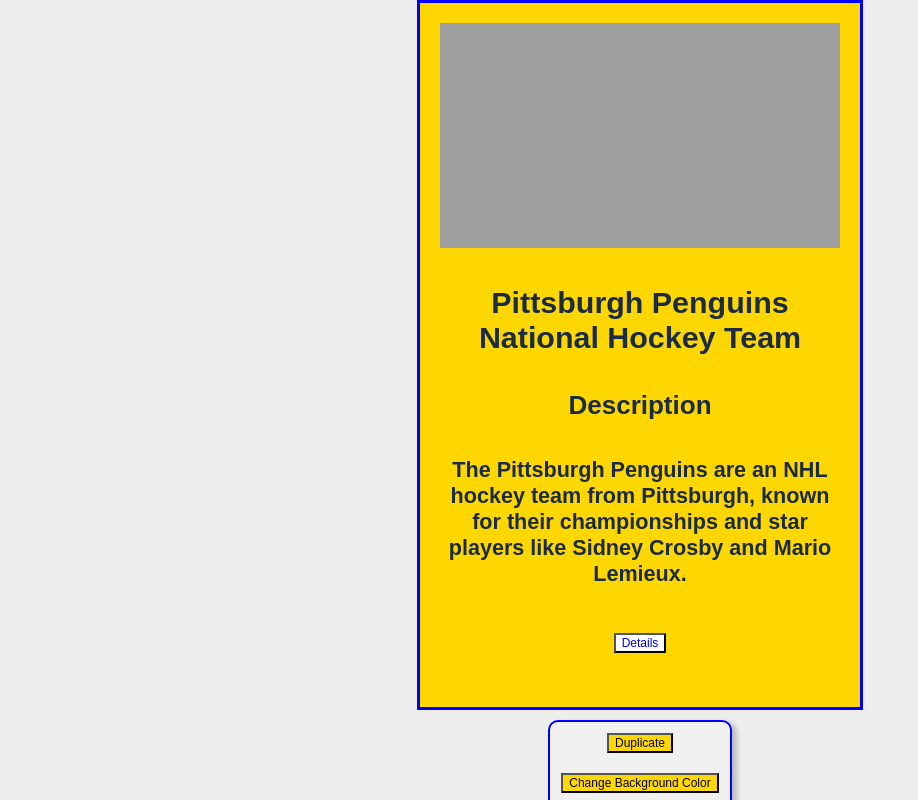
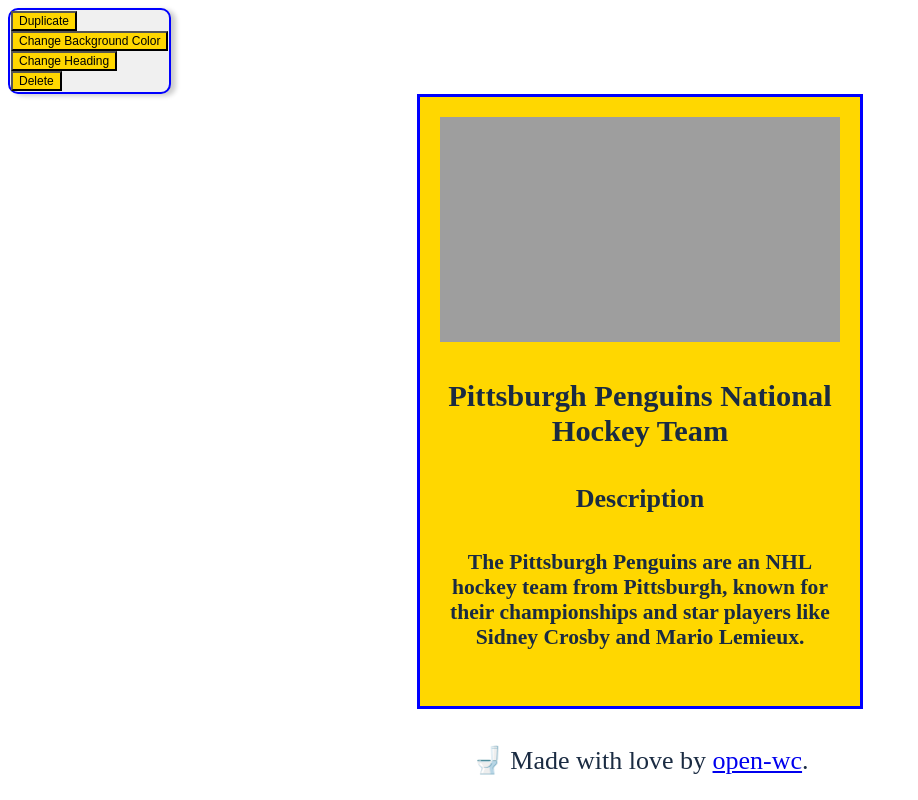
Before and after one commit to Zachary-Craig/penguin-card, a website with bundled scripts: page index.html in a window 1280 px wide. Shown: the top 800 px of the page, without its empty margins (0-918 px from the left). Built offline with nearby package versions, Linux system fonts and the light colour scheme.

Commit message:
buttons not working still

```diff
--- a/index.html
+++ b/index.html
@@ -8,21 +8,128 @@
   <base href="/">
 
   <style>
-    html,
-    body {
-      margin: 0;
-      padding: 0;
-      font-family: sans-serif;
-      background-color: #ededed;
-    }
+  .dup-button button {
+  background-color: gold;
+  font-size: 12px;
+}
+.dup-button button:hover{
+  color: white;
+  background-color: blue;
+}
+.dup-button button:focus{
+  color: white;
+  background-color: blue;
+}
+.backgroundcolorButton button {
+  background-color: gold;
+  font-size: 12px;
+}
+.backgroundcolorButton button:hover{
+  color: white;
+  background-color: blue;
+}
+.backgroundcolorButton button:focus{
+  color: white;
+  background-color: blue;
+}
+.headingButton button {
+  background-color: gold;
+  font-size: 12px;
+}
+.headingButton button:hover{
+  color: white;
+  background-color: blue;
+}
+.headingButton button:focus{
+  color: white;
+  background-color: blue;
+}
+.deleteCard button {
+  background-color: gold;
+  font-size: 12px;
+}
+.deleteCard button:hover{
+  color: white;
+  background-color: blue;
+}
+.deleteCard button:focus{
+  color: white;
+  background-color: blue;
+}
+.button-box {
+  background-color: #f0f0f0;
+  border: 2px solid blue;
+  border-radius: 10px;
+  padding: 1px;
+  display: inline-block;
+  box-shadow: 5px 2px 5px rgba(0, 0, 0, 0.2);
+}
+.card-container {
+  display: flex;
+  flex-direction: row;
+  gap: 10px;
+}
   </style>
+
   <title>penguin-card</title>
 </head>
+<div class="button-box">
+  <div class="dup-button">
+    <button>Duplicate</button>
+  </div>
+
+  <div class="backgroundcolorButton">
+    <button onclick="changeBackgroundColor()"> Change Background Color</button>
+      </div>
+
+  <div class="headingButton">
+    <button onclick="changeHeading()"> Change Heading</button>
+      </div>
+
+  <div class="deleteCard">
+    <button onclick="deleteDupCard()">Delete</button>
+  </div>
+  </div>
 
 <body>
   <penguin-card></penguin-card>
 
   <script type="module" src="./src/penguin-card.js"></script>
-</body>
+  <script>
+    document.querySelector(".dup-button").addEventListener("click", (e) => {
+        const card = document.querySelector("penguin-card");
+        const cardCopy = card.cloneNode(true);
+        cardCopy.appendChild(card);
+      });
+
+      function hideDescription() {
+  if (document.querySelector(".description").hidden == true){
+    document.querySelector(".description").hidden = false;
+  }
+  else {
+    document.querySelector(".description").hidden = true;
+
+  }
+}
+
+function changeBackgroundColor() {
+
+  if (document.querySelector(".wrapper").style.backgroundColor == 'gold') {
+    document.querySelector(".wrapper").style.backgroundColor = 'red', 'orange', 'green', 'blue', 'purple';
+  } else {
+    document.querySelector(".wrapper").style.backgroundColor = 'gold';
+  }
+}
+
+function changeHeading() {
+  document.querySelector(".header").innerHTML = "<h1>something else</h1>";
+}
+
+function deleteDupCard() {
+  const card = document.querySelector(".wrapper");
+  card.remove();
+}
+  </script>
+  </body>
 
 </html>
--- a/src/penguin-card.js
+++ b/src/penguin-card.js
@@ -58,67 +58,6 @@
 button {
   margin: 10px;
 }
-.dup-button button {
-  background-color: gold;
-  font-size: 12px;
-}
-.dup-button button:hover{
-  color: white;
-  background-color: blue;
-}
-.dup-button button:focus{
-  color: white;
-  background-color: blue;
-}
-.backgroundcolorButton button {
-  background-color: gold;
-  font-size: 12px;
-}
-.backgroundcolorButton button:hover{
-  color: white;
-  background-color: blue;
-}
-.backgroundcolorButton button:focus{
-  color: white;
-  background-color: blue;
-}
-.headingButton button {
-  background-color: gold;
-  font-size: 12px;
-}
-.headingButton button:hover{
-  color: white;
-  background-color: blue;
-}
-.headingButton button:focus{
-  color: white;
-  background-color: blue;
-}
-.deleteCard button {
-  background-color: gold;
-  font-size: 12px;
-}
-.deleteCard button:hover{
-  color: white;
-  background-color: blue;
-}
-.deleteCard button:focus{
-  color: white;
-  background-color: blue;
-}
-.button-box {
-  background-color: #f0f0f0;
-  border: 2px solid blue;
-  border-radius: 10px;
-  padding: 1px;
-  display: inline-block;
-  box-shadow: 5px 2px 5px rgba(0, 0, 0, 0.2);
-}
-.card-container {
-  display: flex;
-  flex-direction: row;
-  gap: 10px;
-}
   `;
 
   constructor() {
@@ -142,26 +81,8 @@
     <div class="description">
   <h5>The Pittsburgh Penguins are an NHL hockey team from Pittsburgh, known for their championships and star players like Sidney Crosby and Mario Lemieux.</h5>
   </div>
-<div class="btn-wrapper">
-    <button onclick="hideDescription()">Details</button>
   </div>
   </div>
-  </div>
-</div>
-<div class="button-box">
-<div class="dup-button">
-  <button>Duplicate</button>
-</div>
-
-<div class="backgroundcolorButton">
-  <button onclick="changeBackgroundColor()"> Change Background Color</button>
-    </div>
-<div class="headingButton">
-  <button onclick="changeHeading()"> Change Heading</button>
-    </div>
-<div class="deleteCard">
-  <button onclick="deleteDupCard()">Delete</button>
-</div>
 </div>
       </main>
       <p class="app-footer">
```
Also changed, not shown: 1 other file.
